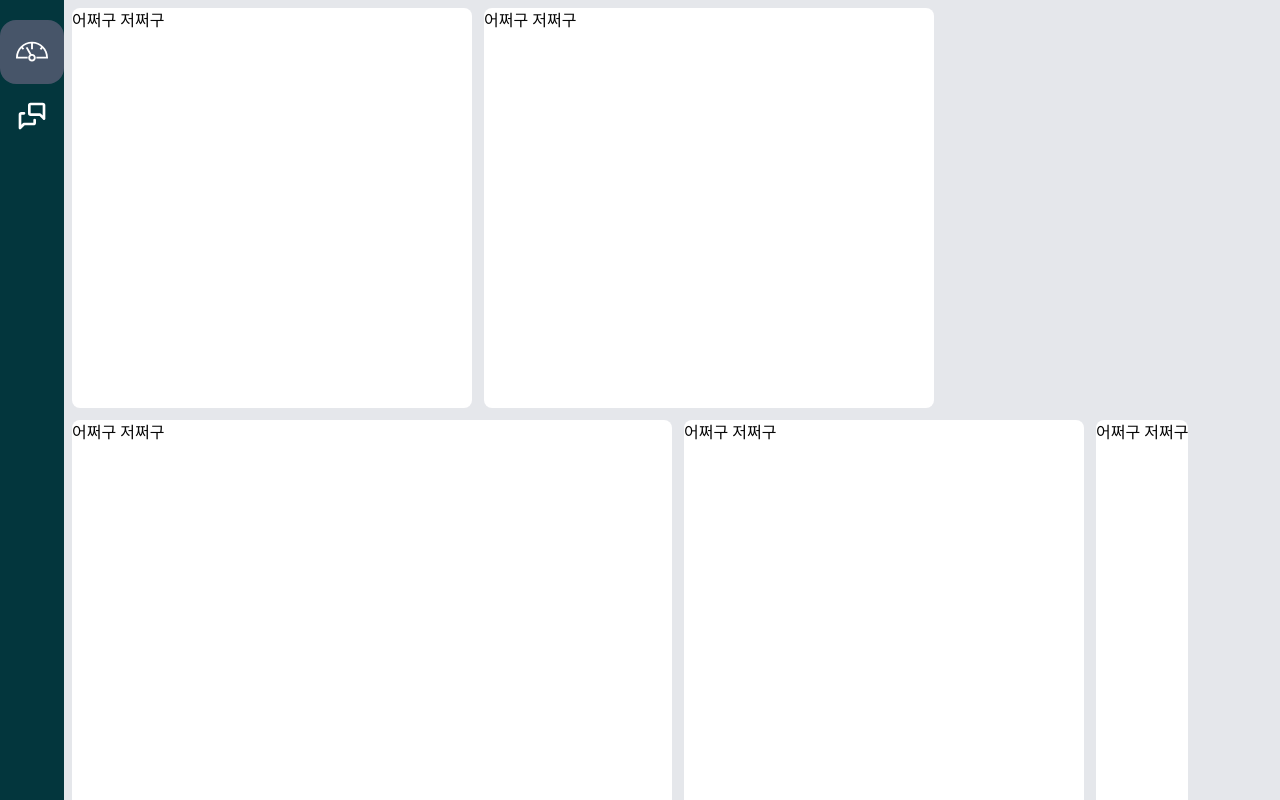
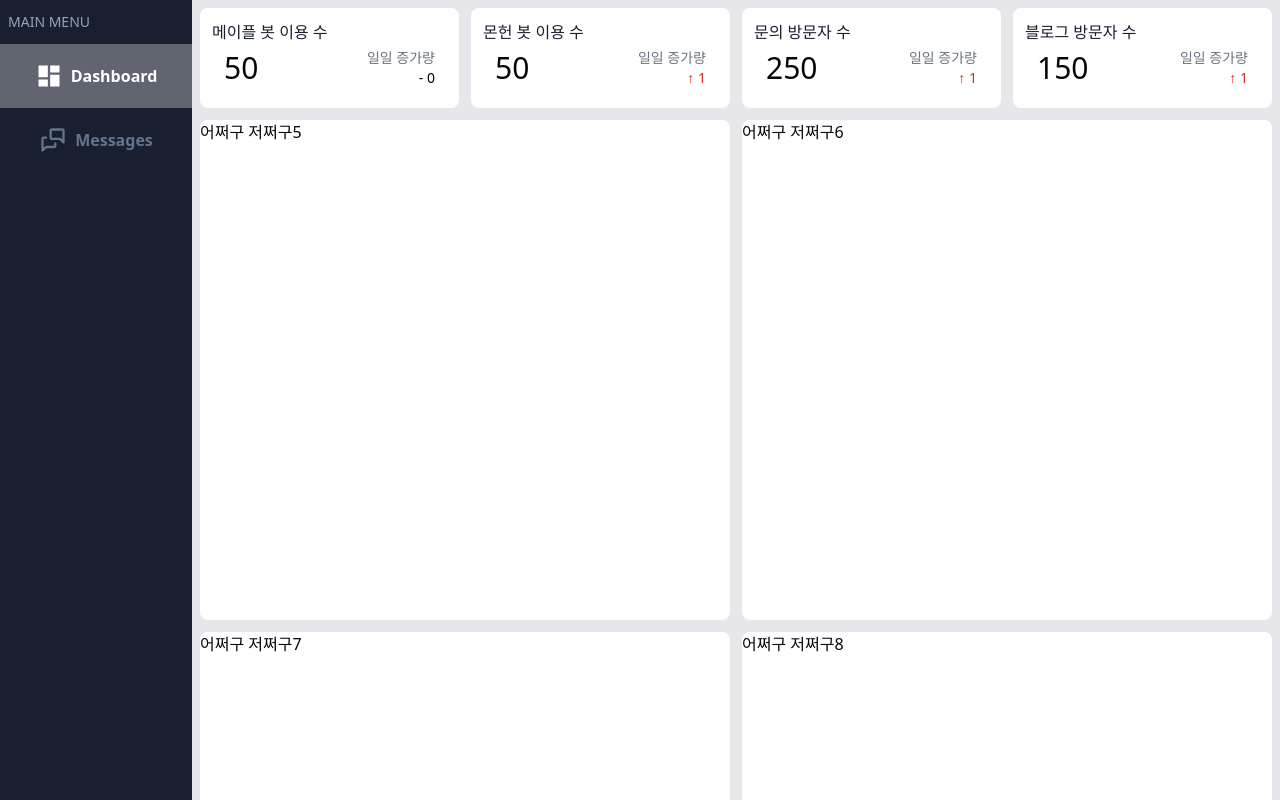
Before and after one commit to spde3289/liveChat-admin, a React (Vite) app: page / in a window 1280 px wide. Built offline with nearby package versions, Linux system fonts and the light colour scheme; no server answers.

Commit message:
feat: sidebar 디자인 변경, dashboard layout sidebar 가시성 개선 dashboard layout, 공통 컴포넌트

```diff
--- a/src/component/RootLayout/Sidebar.tsx
+++ b/src/component/RootLayout/Sidebar.tsx
@@ -1,23 +1,32 @@
-import { TfiDashboard } from "react-icons/tfi";
+import { MdDashboard } from "react-icons/md";
 import { TbMessages } from "react-icons/tb";
 import { Paths } from "@/routes";
 import MenuItem from "./item";
 
 const icon = {
-  size: 32,
-  className:""
-}
+  size: 28,
+  className: "",
+};
+
+const className = "mr-2";
 
 const SideBar = () => {
   return (
     <>
-      <nav className="w-16 h-screen inline-block bg-base text-white pt-5">
-        <ul className="text-white flex flex-col h-full font-extrabold items-center">
+      <nav className="w-48 h-screen inline-block bg-base text-white ">
+        <div className="text-slate-400 pt-3 pl-2 mb-3 text-sm">MAIN MENU</div>
+        <ul className="text-white flex flex-col w-full font-extrabold items-center">
           <MenuItem path={Paths.Home}>
-            <TfiDashboard {...icon} />
+            <>
+              <MdDashboard {...icon} className={className} />
+              Dashboard
+            </>
           </MenuItem>
           <MenuItem path={Paths.message}>
-            <TbMessages {...icon} />
+            <>
+              <TbMessages {...icon} className={className} />
+              Messages
+            </>
           </MenuItem>
         </ul>
       </nav>
@@ -25,5 +34,4 @@ const SideBar = () => {
   );
 };
 
-
 export default SideBar;
--- a/src/component/RootLayout/item.tsx
+++ b/src/component/RootLayout/item.tsx
@@ -12,14 +12,17 @@ const MenuItem = ({ children, path }: MenuItemProps) => {
 
   const currentIndex =
     location.pathname.replace("/", "") === path.replace("/", "")
-      ? "rounded-2xl bg-slate-600"
-      : "";
+      ? "bg-[#616570] text-white"
+      : "text-slate-500";
 
   return (
-    <li
-      className={` ${currentIndex}  flex w-full h-16 items-center justify-center `}
-    >
-      <Link to={path}>{children}</Link>
+    <li className={` ${currentIndex} flex h-16 items-center w-full `}>
+      <Link
+        to={path}
+        className="flex w-full h-full justify-center items-center  "
+      >
+        {children}
+      </Link>
     </li>
   );
 };
--- a/src/component/RootLayout/rootLayout.tsx
+++ b/src/component/RootLayout/rootLayout.tsx
@@ -11,7 +11,7 @@ const RootLayout = () => {
         </main>
       </div>
     </>
-  )
+  );
 };
 
 export default RootLayout;
--- a/src/component/dashBoard/index.tsx
+++ b/src/component/dashBoard/index.tsx
@@ -1,32 +1,24 @@
 import Item from "./item";
+import UserCountContainer from "./userCount";
 
 const DashBoard = () => {
+  //flex flex-wrap
   return (
     <>
-      <div className="p-2 h-full w-full bg-gray-200 flex flex-wrap gap-3 overflow-y-scroll">
-        <Item width={400} height={400}>
-          <div>어쩌구 저쩌구</div>
+      <div className="p-2 h-full w-full bg-gray-200 grid gap-3 grid-cols-4 scrollBar overflow-y-scroll">
+        <UserCountContainer />
+        <Item height={500}>
+          <div>어쩌구 저쩌구5</div>
         </Item>
-        <Item width={450} height={400}>
-          <div>어쩌구 저쩌구</div>
+        <Item height={500}>
+          <div>어쩌구 저쩌구6</div>
         </Item>
-        <Item width={600} height={400}>
-          <div>어쩌구 저쩌구</div>
+
+        <Item height={600}>
+          <div>어쩌구 저쩌구7</div>
         </Item>
-        <Item width={400} height={400}>
-          <div>어쩌구 저쩌구</div>
-        </Item>
-        <Item height={400}>
-          <div>어쩌구 저쩌구</div>
-        </Item>
-        <Item width={400} height={400}>
-          <div>어쩌구 저쩌구</div>
-        </Item>
-        <Item width={400} height={400}>
-          <div>어쩌구 저쩌구</div>
-        </Item>
-        <Item width={400} height={400}>
-          <div>어쩌구 저쩌구</div>
+        <Item height={600}>
+          <div>어쩌구 저쩌구8</div>
         </Item>
       </div>
     </>
--- a/src/component/dashBoard/item.tsx
+++ b/src/component/dashBoard/item.tsx
@@ -12,7 +12,7 @@ const Item = ({ width, height, children }: ItemProps) => {
 
   return (
     <>
-      <div style={style} className="rounded-lg bg-white">
+      <div style={style} className="item rounded-lg bg-white">
         {children}
       </div>
     </>
--- /dev/null
+++ b/src/component/dashBoard/userCount/index.tsx
@@ -0,0 +1,14 @@
+import UserCount from "./userCount";
+
+const UserCountContainer = () => {
+  return (
+    <>
+      <UserCount title="메이플 봇 이용 수" count={50} dailyIncrease={0} />
+      <UserCount title="몬헌 봇 이용 수" count={50} dailyIncrease={1} />
+      <UserCount title="문의 방문자 수" count={250} dailyIncrease={1} />
+      <UserCount title="블로그 방문자 수" count={150} dailyIncrease={1} />
+    </>
+  );
+};
+
+export default UserCountContainer;
--- /dev/null
+++ b/src/component/dashBoard/userCount/userCount.tsx
@@ -0,0 +1,39 @@
+import Item from "../item";
+
+interface UserCountProps {
+  title: string;
+  count: number;
+  dailyIncrease: number;
+}
+
+const UserCount = ({ title, count, dailyIncrease }: UserCountProps) => {
+  const dailyIncreaseMsg =
+    dailyIncrease > 0 ? `↑ ${dailyIncrease}` : `- ${dailyIncrease}`;
+
+  return (
+    <>
+      <Item height={100}>
+        <>
+          <div className=" h-full p-3">
+            <div className="text-base mb-1">{title}</div>
+            <div className="flex items-center justify-between pl-3">
+              <div className="text-3xl">{count}</div>
+              <div className="text-sm text-right mr-3">
+                <div className="text-gray-500">일일 증가량</div>
+                <div
+                  className={`${
+                    dailyIncrease > 0 ? "text-red-600" : "text-black"
+                  }`}
+                >
+                  {dailyIncreaseMsg}
+                </div>
+              </div>
+            </div>
+          </div>
+        </>
+      </Item>
+    </>
+  );
+};
+
+export default UserCount;
--- a/src/style/reset.css
+++ b/src/style/reset.css
@@ -59,3 +59,17 @@ a {
 .scrollBarController:hover .scrollBar::-webkit-scrollbar-thumb {
   background-color: rgba(193, 193, 193, 0.5); /* 스크롤바의 색상 */
 }
+
+.item:nth-child(5) {
+  grid-column: 1 / 3;
+}
+.item:nth-child(6) {
+  grid-column: 3 / 5;
+}
+
+.item:nth-child(7) {
+  grid-column: 1 / 3;
+}
+.item:nth-child(8) {
+  grid-column: 3 / 5;
+}
--- a/tailwind.config.js
+++ b/tailwind.config.js
@@ -5,7 +5,7 @@ export default {
   theme: {
     extend: {
       colors: {
-        base: "rgb(3, 54, 61)",
+        base: "#191f2f",
         msg: "rgb(244, 244, 244)",
         hover: "#ececec",
         line: "#F3F3F4",
```
